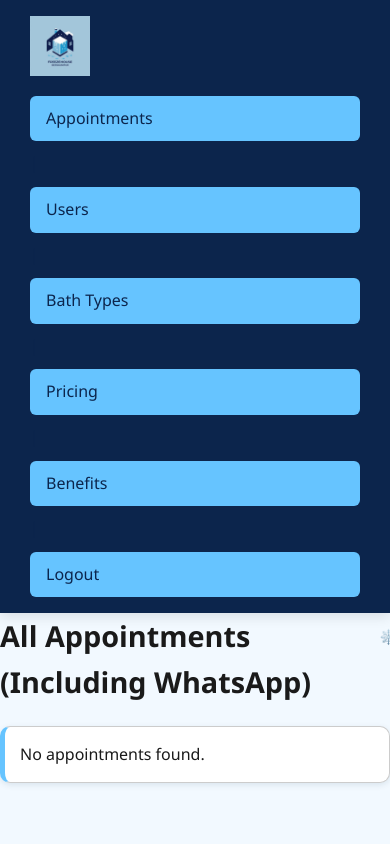
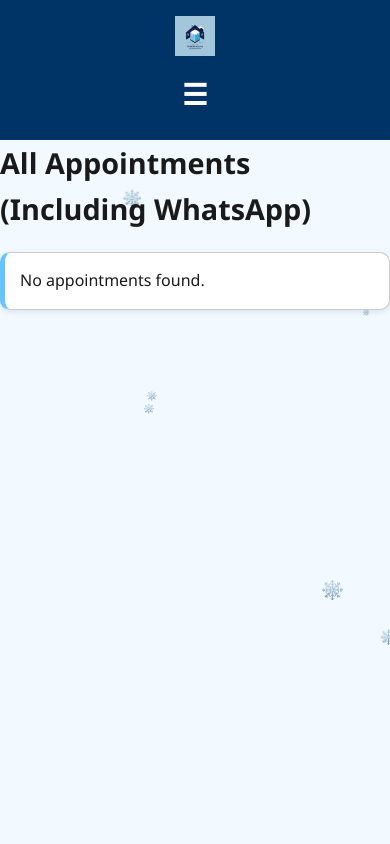
Before and after one commit to manish-1994/freezehouse-flask, a Flask app: page /admin in a window 390 px wide. Run offline with Flask 3, Linux system fonts and the light colour scheme; a user stored in the database is signed in; data comes from the database, SQL or seed files in the repository; data that the repository does not hold is empty; parts of the project's set-up code (start-up, migrations or seed data) failed here and were passed over.

Commit message:
added new responsive layout for mobile

```diff
--- a/static/css/admin_users.css
+++ b/static/css/admin_users.css
@@ -164,3 +164,75 @@ table tr:hover {
         display: none;
     }
 }
+
+/* === Admin Navbar === */
+.admin-navbar {
+  background-color: #003366;
+  padding: 1rem;
+  color: white;
+  position: sticky;
+  top: 0;
+  z-index: 1000;
+}
+
+.navbar-container {
+  display: flex;
+  justify-content: space-between;
+  align-items: center;
+  flex-wrap: wrap;
+}
+
+.header-logo {
+  height: 40px;
+}
+
+.nav-links {
+  display: flex;
+  gap: 16px;
+  align-items: center;
+}
+
+.nav-links a {
+  color: white;
+  text-decoration: none;
+  padding: 8px 12px;
+  font-weight: bold;
+  border-radius: 4px;
+}
+
+.nav-links a:hover {
+  background-color: rgba(255, 255, 255, 0.1);
+}
+
+.burger {
+  display: none;
+  font-size: 1.8rem;
+  background: none;
+  border: none;
+  color: white;
+  cursor: pointer;
+}
+
+/* 📱 Responsive Admin Navbar */
+@media (max-width: 768px) {
+  .burger {
+    display: block;
+  }
+
+  .nav-links {
+    display: none;
+    flex-direction: column;
+    width: 100%;
+    background-color: #003366;
+    margin-top: 10px;
+  }
+
+  .nav-links.show {
+    display: flex;
+  }
+
+  .nav-links a {
+    padding: 12px 20px;
+    width: 100%;
+  }
+}
--- a/static/css/style.css
+++ b/static/css/style.css
@@ -344,6 +344,138 @@ label, h2, h3, p {
   border-radius: 8px;
 }
 
+/* 🌐 User Navbar */
+.user-navbar {
+    background-color: #003366;
+    padding: 1rem;
+    color: white;
+    position: sticky;
+    top: 0;
+    z-index: 1000;
+}
+
+.navbar-container {
+    display: flex;
+    justify-content: space-between;
+    align-items: center;
+    flex-wrap: wrap;
+}
+
+.logo img {
+    height: 40px;
+}
+
+.nav-links {
+    display: flex;
+    gap: 16px;
+    align-items: center;
+}
+
+.nav-links a {
+    color: white;
+    text-decoration: none;
+    padding: 8px 12px;
+    font-weight: bold;
+    border-radius: 4px;
+}
+
+.nav-links a:hover {
+    background-color: rgba(255, 255, 255, 0.1);
+}
+
+.burger {
+    display: none;
+    font-size: 1.8rem;
+    background: none;
+    border: none;
+    color: white;
+    cursor: pointer;
+}
+
+/* Mobile Navbar */
+@media (max-width: 768px) {
+    .burger {
+        display: block;
+    }
+
+    .nav-links {
+        display: none;
+        flex-direction: column;
+        width: 100%;
+        margin-top: 10px;
+        background-color: #003366;
+    }
+
+    .nav-links.show {
+        display: flex;
+    }
+
+    .nav-links a {
+        padding: 12px 20px;
+    }
+}
+
+
+.user-navbar .navbar-container {
+    display: flex;
+    justify-content: space-between;
+    align-items: center;
+    flex-wrap: wrap;
+}
+
+.user-navbar .logo img {
+    height: 40px;
+}
+
+.user-navbar .nav-links {
+    display: flex;
+    gap: 16px;
+}
+
+.user-navbar .nav-links a {
+    color: white;
+    text-decoration: none;
+    padding: 8px 12px;
+    border-radius: 4px;
+    font-weight: bold;
+}
+
+.user-navbar .nav-links a:hover {
+    background-color: rgba(255, 255, 255, 0.1);
+}
+
+.user-navbar .burger {
+    display: none;
+    font-size: 1.8rem;
+    background: none;
+    border: none;
+    color: white;
+    cursor: pointer;
+}
+
+/* Mobile */
+@media (max-width: 768px) {
+    .user-navbar .burger {
+        display: block;
+    }
+
+    .user-navbar .nav-links {
+        display: none;
+        flex-direction: column;
+        width: 100%;
+        margin-top: 10px;
+    }
+
+    .user-navbar .nav-links.show {
+        display: flex;
+    }
+
+    .user-navbar .nav-links a {
+        padding: 12px;
+    }
+}
+
+
 /* Optional: if you use form-control class or similar */
 input, select, textarea {
   color: #1a1a1a;
--- a/templates/admin_base.html
+++ b/templates/admin_base.html
@@ -6,7 +6,6 @@
   <link rel="stylesheet" href="{{ url_for('static', filename='css/style.css') }}">
   <link rel="stylesheet" href="{{ url_for('static', filename='css/index.css') }}">
   <link rel="stylesheet" href="{{ url_for('static', filename='css/admin_users.css') }}">
-
   <link rel="icon" type="image/png" href="{{ url_for('static', filename='img/logo.png') }}">
   <meta name="viewport" content="width=device-width, initial-scale=1.0">
   {% block head %}{% endblock %}
@@ -18,17 +17,19 @@
 <div id="particles-overlay"></div>
 
 <!-- 🔗 Admin Navbar -->
-<nav class="navbar">
+<nav class="admin-navbar">
   <div class="navbar-container">
     <a href="{{ url_for('admin') }}" class="logo">
       <img src="{{ url_for('static', filename='img/logo.png') }}" alt="Freezehouse Logo" class="header-logo">
     </a>
-    <div class="nav-links">
-      <a href="{{ url_for('admin') }}">Appointments</a> |
-      <a href="{{ url_for('admin_users') }}">Users</a> |
-      <a href="{{ url_for('manage_bath_types') }}">Bath Types</a> |
-      <a href="{{ url_for('manage_pricing') }}">Pricing</a> |
-      <a href="{{ url_for('manage_benefits') }}">Benefits</a> |
+    <button class="burger" onclick="toggleAdminNav()">☰</button>
+
+    <div class="nav-links" id="adminNavLinks">
+      <a href="{{ url_for('admin') }}">Appointments</a>
+      <a href="{{ url_for('admin_users') }}">Users</a>
+      <a href="{{ url_for('manage_bath_types') }}">Bath Types</a>
+      <a href="{{ url_for('manage_pricing') }}">Pricing</a>
+      <a href="{{ url_for('manage_benefits') }}">Benefits</a>
       <a href="{{ url_for('logout') }}">Logout</a>
     </div>
   </div>
@@ -42,7 +43,15 @@
 <!-- 💫 Particle Scripts -->
 <script src="https://cdn.jsdelivr.net/particles.js/2.0.0/particles.min.js"></script>
 <script src="{{ url_for('static', filename='js/particles-config.js') }}"></script>
+
+<!-- 🍔 Toggle Admin Navbar -->
+<script>
+  function toggleAdminNav() {
+    const nav = document.getElementById("adminNavLinks");
+    nav.classList.toggle("show");
+  }
+</script>
+
 {% block scripts %}{% endblock %}
-
 </body>
 </html>
```
Also changed, not shown: templates/base.html (+27 -9 lines).
